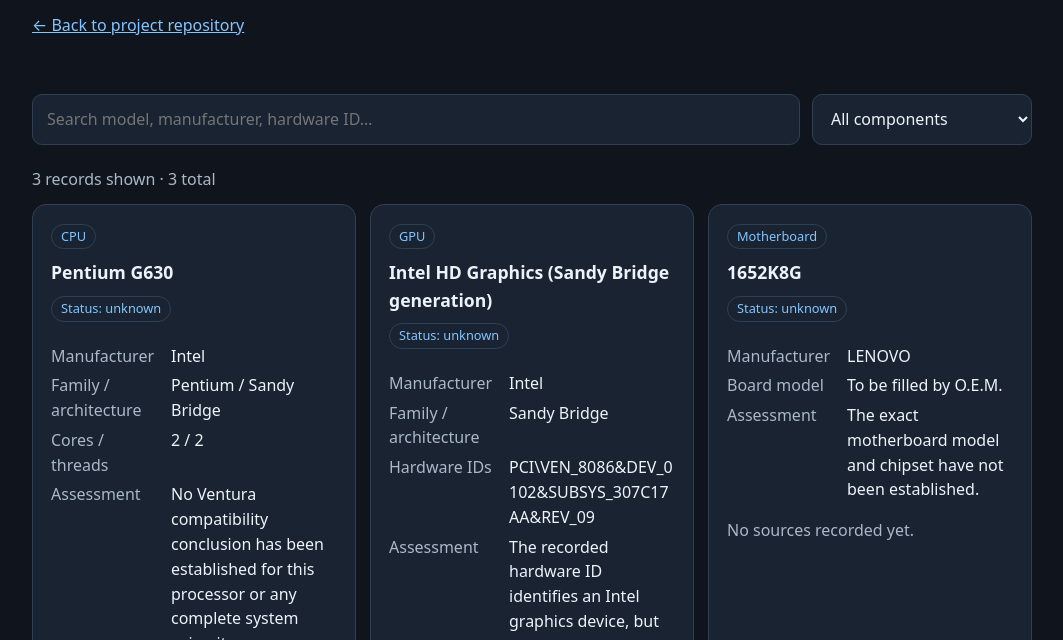
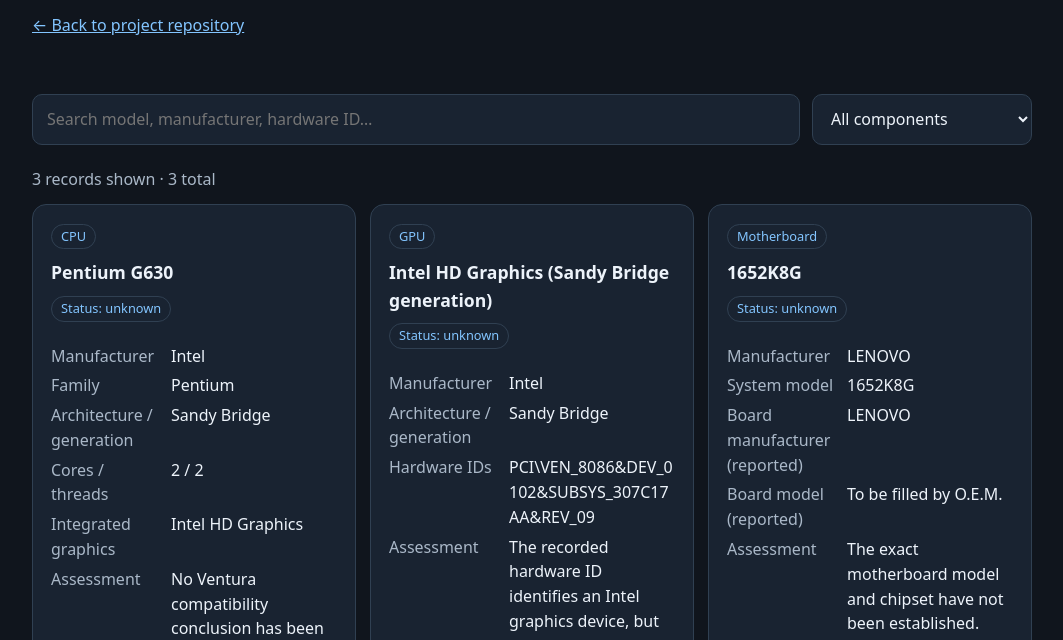
Before and after one commit to filipdanielisback-commits/VenturaScope, a plain HTML site: page hardware-database/index.html in a window 1280 px wide. Shown: the part 160-800 px from the top of the page, without its empty margins (108-1171 px from the left). Drawn offline with Linux system fonts and the light colour scheme.

Commit message:
Show detailed hardware fields and research limitations

```diff
--- a/hardware-database/index.html
+++ b/hardware-database/index.html
@@ -60,17 +60,24 @@ function render(){
     const title=r.model||r.system_model||r.id||"Unnamed record";
     const fields=[
       ["Manufacturer",r.manufacturer],
-      ["Family / architecture",[r.family,r.architecture].filter(Boolean).join(" / ")||null],
+      ["System model",r.system_model],
+      ["Family",r.family],
+      ["Architecture / generation",r.architecture],
+      ["Cores / threads",r.cores!=null?[r.cores,r.threads??"unknown"].join(" / "):null],
+      ["Integrated graphics",r.integrated_graphics],
       ["Hardware IDs",Array.isArray(r.hardware_ids)&&r.hardware_ids.length?r.hardware_ids.join(", "):null],
-      ["Cores / threads",r.cores!=null?[r.cores,r.threads??"unknown"].join(" / "):null],
-      ["Board model",r.board_model??r.board_model_reported],
-      ["Chipset",r.chipset]
+      ["Board manufacturer (reported)",r.board_manufacturer_reported],
+      ["Board model (reported)",r.board_model_reported],
+      ["Board model (identified)",r.board_model],
+      ["Chipset",r.chipset],
+      ["Revision",r.revision]
     ].filter(x=>x[1]!=null&&x[1]!=="");
     const status=r.assessment?.status||"unknown";
     const sourceLinks=(r.sources||[]).filter(s=>s.url).map(s=>'<a href="'+esc(s.url)+'" target="_blank" rel="noopener noreferrer">'+esc(s.title||s.url)+'</a>').join(" · ");
     return '<article><span class="tag">'+esc(r.label)+'</span><h2>'+esc(title)+'</h2><span class="tag">Status: '+esc(status)+'</span><dl>'+
       fields.map(([k,v])=>'<dt>'+esc(k)+'</dt><dd>'+esc(v)+'</dd>').join("")+
       '<dt>Assessment</dt><dd>'+esc(r.assessment?.claim||"No compatibility assessment recorded.")+'</dd></dl>'+
+      (r.assessment?.limitations?.length?'<p><strong>Limitations:</strong></p><ul>'+r.assessment.limitations.map(x=>'<li>'+esc(x)+'</li>').join("")+'</ul>':'')+
       (sourceLinks?'<p><strong>Sources:</strong> '+sourceLinks+'</p>':'<p class="muted">No sources recorded yet.</p>')+
       '</article>';
   }).join(""):'<p class="empty">No matching records. Try another search or component filter.</p>';
```
